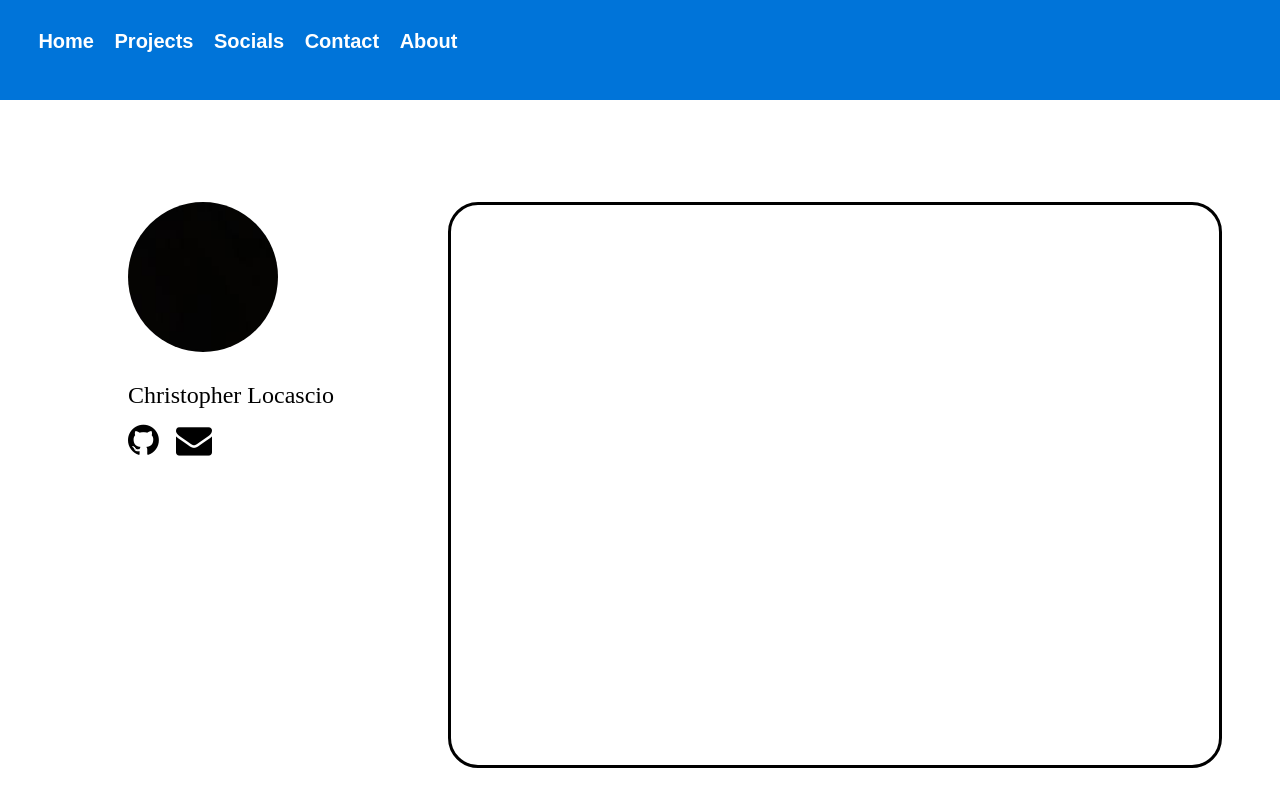
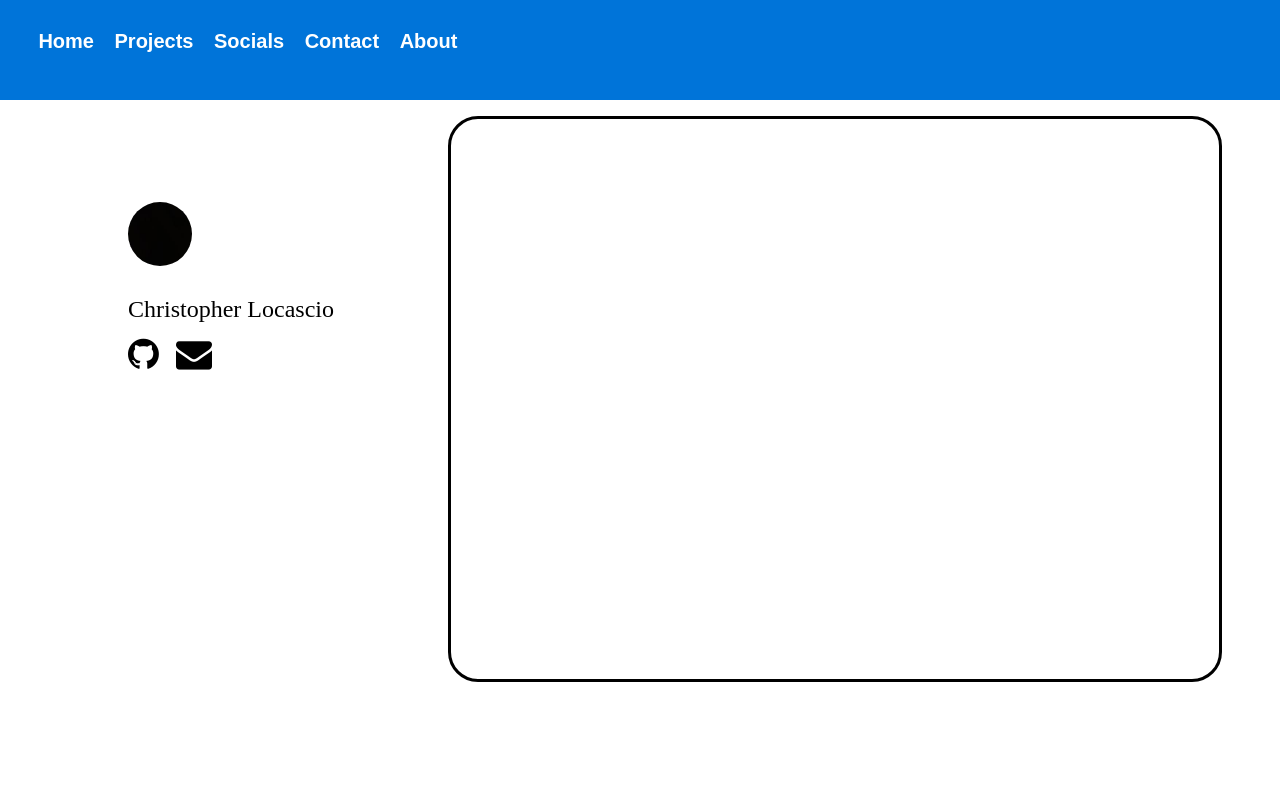
Before and after one commit to TofuPanda1234567/personalwebsite, a plain HTML site: page index.html in a window 1280 px wide. Drawn offline with Linux system fonts and the light colour scheme.

Commit message:
changed sizing to viewport

```diff
--- a/style.css
+++ b/style.css
@@ -94,8 +94,8 @@ a {
   border-radius: 50%;
   margin-left: 10%;
   margin-top: 8%;
-  width: 150px;
-  height: 150px;
+  width: 8vh;
+  height: 8vh;
 }
 
 .nameUnderImg {
```
